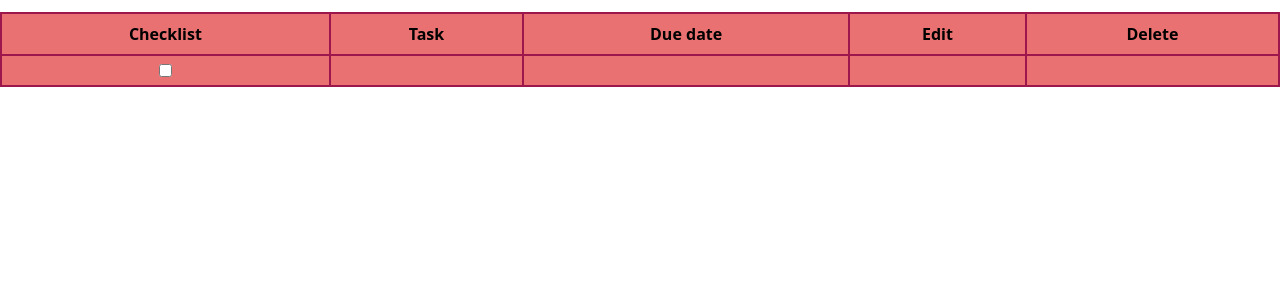
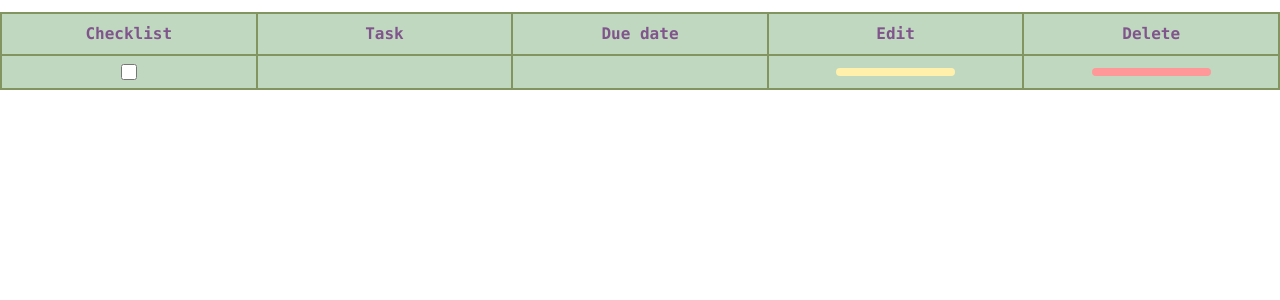
Before and after one commit to AlpacaUniix/front-todo, a React (Create React App) app: page /table in a window 1280 px wide. Shown: the top 300 px of the page. Built offline with nearby package versions, Linux system fonts and the light colour scheme.

Commit message:
add func getdata & add comment

```diff
--- a/src/components/base/Table.tsx
+++ b/src/components/base/Table.tsx
@@ -1,58 +1,77 @@
-import React from "react";
+import { useState, useEffect } from 'react'
+import { getTasks } from '../../services/request'
 
 export default function TableTodo() {
+  const [data, setData] = useState([])
 
-    // const addTable = async
+  useEffect(() => {
+    const addTable = async () => {
+      try {
+        if (data !== undefined) {
+          const tasks = await getTasks()
+          setData(tasks)
+          console.log(tasks)
+        }
+      } catch (err) {
+        console.log(err)
+      }
+    }
+  }, [])
 
-
-    return(
-
-        <table className="w-full border-collapse border mt-3 border-slate-500 bg-pink-100 ">
+  return (
+    <table className="w-full table-fixed border-collapse border mt-3
+    font-mono bg-green text-purple-300">
+      {/* Header Table*/}
       <thead>
         <tr>
-      <th className="border-2 p-2 border-pink-800 ">Checklist</th>
-      <th className="border-2 p-2 border-pink-800">Task</th>
-      <th className="border-2 p-2 border-pink-800">Due date</th>
-      <th className="border-2 p-2 border-pink-800">Edit</th>
-      <th className="border-2 p-2 border-pink-800">Delete</th>
-
-
-
+          <th className="border-2 p-2 border-teal ">Checklist</th>
+          <th className="border-2 p-2 border-teal">Task</th>
+          <th className="border-2 p-2 border-teal">Due date</th>
+          <th className="border-2 p-2 border-teal">Edit</th>
+          <th className="border-2 p-2 border-teal">Delete</th>
         </tr>
       </thead>
+      {/* Body Table */}
       <tbody className="w-full">
         <tr>
-      <td className="border-2 p-2 border-pink-800 ...">
+           {/* Column Checklist */}
+          <td className="border-2 p-2 border-teal">
             <div className="flex justify-center">
-        <input type="checkbox" className="required:border-red-500" />
+              <input
+                id="checked-checkbox"
+                type="checkbox"
+                value=""
+                className="w-4 h-4 text-purple-700 bg-gray-100 rounded border-gray-300
+         focus:ring-purple-700 dark:focus:ring-purple-800 dark:ring-offset-gray-800
+         focus:ring-2 dark:bg-gray-700 dark:border-gray-600"
+              />
             </div>
           </td>
-      <td className="border-2 p-2 border-pink-800 ..."></td>
-      <td className="border-2 p-2 border-pink-800 ..."></td>
-      <td className="border-2 p-2 border-pink-800 ...">
+          {/* Column task name */}
+          <td className="border-2 p-2 border-teal"> </td>
+          {/* Column Due date */}
+          <td className="border-2 p-2 border-teal"></td>
+          {/* Column Edit task */}
+          <td className="border-2 p-2 border-teal">
             <div className="flex justify-center">
               <button
-        className="">
+                className="p-1  w-1/2 rounded-md bg-yellow-100 text-white hover:bg-yellow-200"
+              >
                 <i className="bi bi-pencil-square"></i>
               </button>
             </div>
-
           </td>
-      <td className="border-2 p-2 border-pink-800 ...">
+          {/* Column Delete task */}
+          <td className="border-2 p-2 border-teal">
             <div className="flex justify-center">
               <button
-        className="">
+                className="p-1  w-1/2 rounded-md bg-red-100 text-white hover:bg-red-200">
                 <i className="bi bi-trash"></i>
               </button>
             </div>
-
           </td>
-
-
-
-
         </tr>
       </tbody>
     </table>
-
-    )}
+  )
+}
```
Lines whose indentation alone changed are shown as unchanged.
